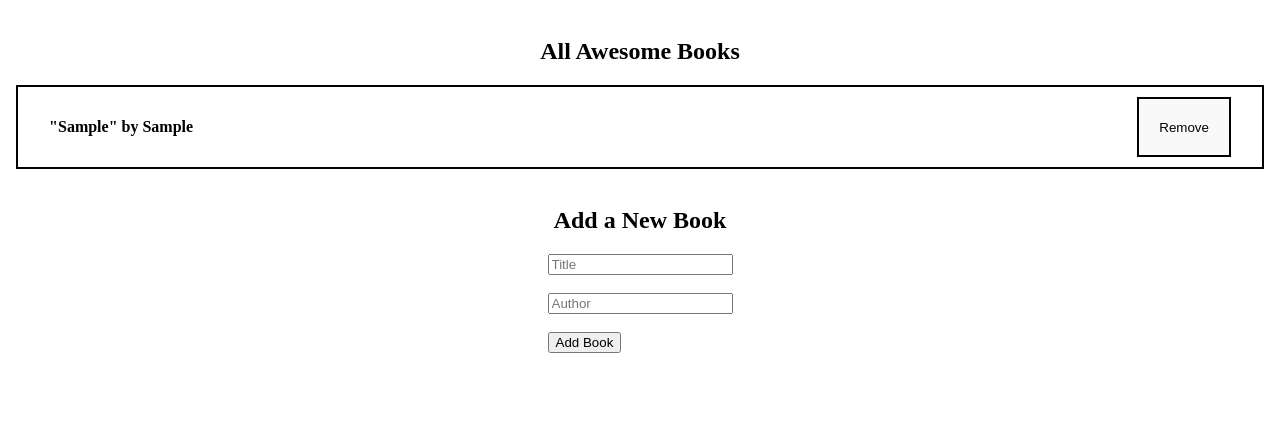
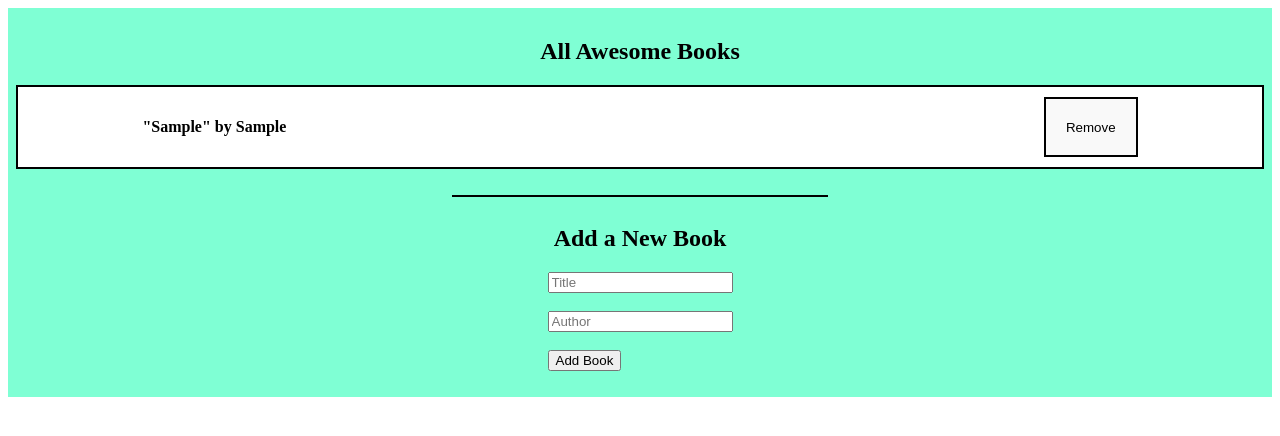
Before and after one commit to Ukaypromise/awesome-book, a website: page index.html in a window 1280 px wide. Both pictures are taken after typing "Sample", "Sample" into the empty fields and a click on the button "Add Book". Drawn offline with Linux system fonts and the light colour scheme.

Commit message:
Modify html and css

```diff
--- a/css/style.css
+++ b/css/style.css
@@ -6,6 +6,12 @@
   justify-content: center;
   display: flex;
   flex-direction: column;
+  background-color: aquamarine;
+}
+
+.m-hr {
+  width: 30%;
+  border: 1px solid #000;
 }
 
 .books {
@@ -15,14 +21,15 @@
   align-items: center;
   width: 100%;
   border: 2px solid #000;
+  background-color: #fff;
 }
 
 .book-wraper {
-  width: 95%;
   display: flex;
   flex-direction: row;
   justify-content: space-between;
-  padding: 10px;
+  margin: 10px;
+  width: 80%;
 }
 
 .books div:nth-child(odd) {
--- a/index.html
+++ b/index.html
@@ -13,6 +13,7 @@
       <div class="books"></div>
 
       <br />
+      <hr class="m-hr">
       <h1>Add a New Book</h1>
       <form>
         <input
```
